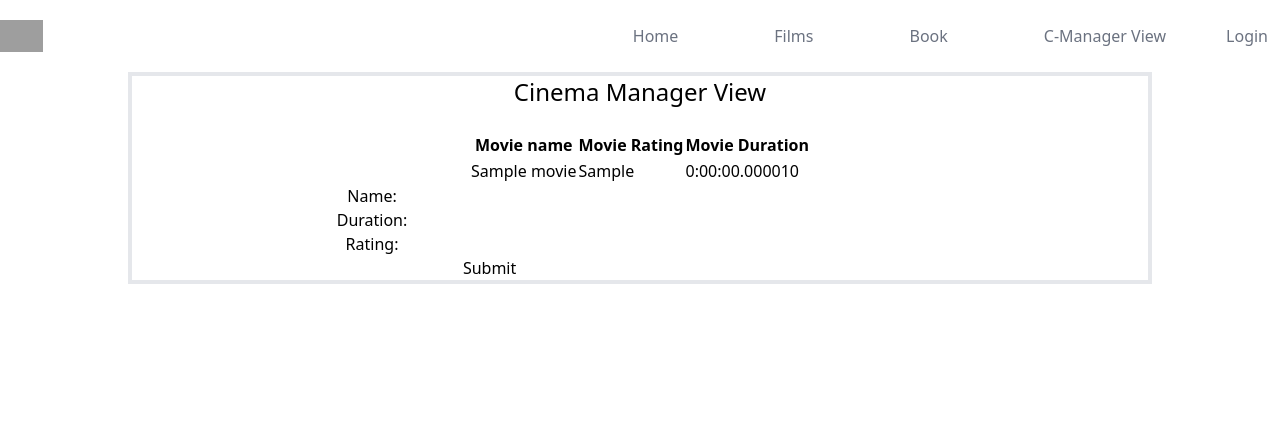
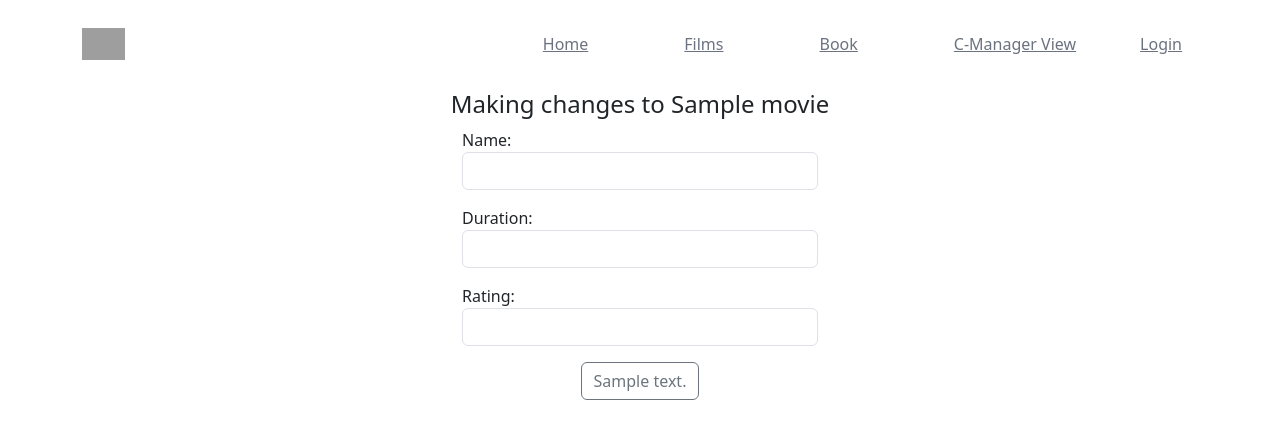
Before and after one commit to JMoran1/DAESDgroup, a Django app: template UWEFlixApp/templates/UWEFlixApp/edit_movie.html in a window 1280 px wide. Shown: the top 439 px of the page. Run offline with Django 4.2, Linux system fonts and the light colour scheme; tables that the repository leaves empty hold one stand-in row (values such as "Sample post"); the template is opened without the code that fills it: values that come from a table or form of the project are taken from there, most other values are stand-ins (such as "Sample title", 1, 10 or a date in 2020); some libraries are stand-ins or nearby versions; grey boxes are pictures that could not be loaded.

Commit message:
Added subheaders and fixed the edit detail form designs and brought them in line with the rest

```diff
--- a/UWEFlixApp/templates/UWEFlixApp/create_club_form.html
+++ b/UWEFlixApp/templates/UWEFlixApp/create_club_form.html
@@ -9,6 +9,7 @@
     crossorigin="anonymous"></script>
 
 <div class="container">
+    <h1 class="text-2xl text-center">Create a Club</h1>
     <div class="row">
         <div class="col"></div>
         <div class="col">
--- a/UWEFlixApp/templates/UWEFlixApp/create_movie_form.html
+++ b/UWEFlixApp/templates/UWEFlixApp/create_movie_form.html
@@ -9,6 +9,7 @@
     crossorigin="anonymous"></script>
 
 <div class="container">
+    <h1 class="text-2xl text-center">Create a Movie</h1>
     <div class="row">
         <div class="col"></div>
         <div class="col">
--- a/UWEFlixApp/templates/UWEFlixApp/create_screen.html
+++ b/UWEFlixApp/templates/UWEFlixApp/create_screen.html
@@ -9,6 +9,7 @@
     crossorigin="anonymous"></script>
 
 <div class="container">
+    <h1 class="text-2xl text-center">Create a Screen</h1>
     <div class="row">
         <div class="col"></div>
         <div class="col">
--- a/UWEFlixApp/templates/UWEFlixApp/edit_movie.html
+++ b/UWEFlixApp/templates/UWEFlixApp/edit_movie.html
@@ -3,34 +3,26 @@
 Home
 {% endblock %}
 {% block content %}
-<div class="m-auto border-4 w-4/5" >
-    <h1 class="text-2xl text-center">Cinema Manager View</h1>
-        <table class="table-auto m-auto">
-            <thead>
-                <tr>
-                <th> Movie name  </th>
-                <th> Movie Rating</th>
-                <th> Movie Duration </th>
-                <br>
-                </tr>
-            </thead>
-            <tbody>
-                <tr>
-                    <td> {{ Movie.name }} </td>
-                    <td> {{ Movie.rating }} </td>
-                    <td> {{ Movie.duration }} </td>
-                </tr>
-            </tbody>
-        </table>
-        <div class="m-auto w-4/5 text-center" >
-            <form class="w-full max-w-lg"  method="POST" action="">
+<link href="https://cdn.jsdelivr.net/npm/bootstrap@5.3.0-alpha1/dist/css/bootstrap.min.css" rel="stylesheet"
+    integrity="sha384-GLhlTQ8iRABdZLl6O3oVMWSktQOp6b7In1Zl3/Jr59b6EGGoI1aFkw7cmDA6j6gD" crossorigin="anonymous">
+<script src="https://cdn.jsdelivr.net/npm/bootstrap@5.3.0-alpha1/dist/js/bootstrap.bundle.min.js"
+    integrity="sha384-w76AqPfDkMBDXo30jS1Sgez6pr3x5MlQ1ZAGC+nuZB+EYdgRZgiwxhTBTkF7CXvN"
+    crossorigin="anonymous"></script>
+
+<div class="container" >
+    <h1 class="text-2xl text-center">Making changes to {{ Movie.name }}  </h1>
+    <div class="row">
+        <div class="col"></div>
+        <div class="col">
+            <form method="POST" class="log-form">
                 {% csrf_token %}
-                {{form.as_p}}
-                <input type="submit" value="Submit" />
+                {{ form.as_p }}
+                <div class="text-center">
+                <button type="submit" class="btn btn-outline-secondary">{{ button_text }}</button>
+            </div>
             </form>
         </div>
-
+        <div class="col"></div>
+    </div>
 </div>
-
-
 {% endblock %}
```
Also changed, not shown: UWEFlixApp/templates/UWEFlixApp/edit_screen.html (+18 -25 lines).
